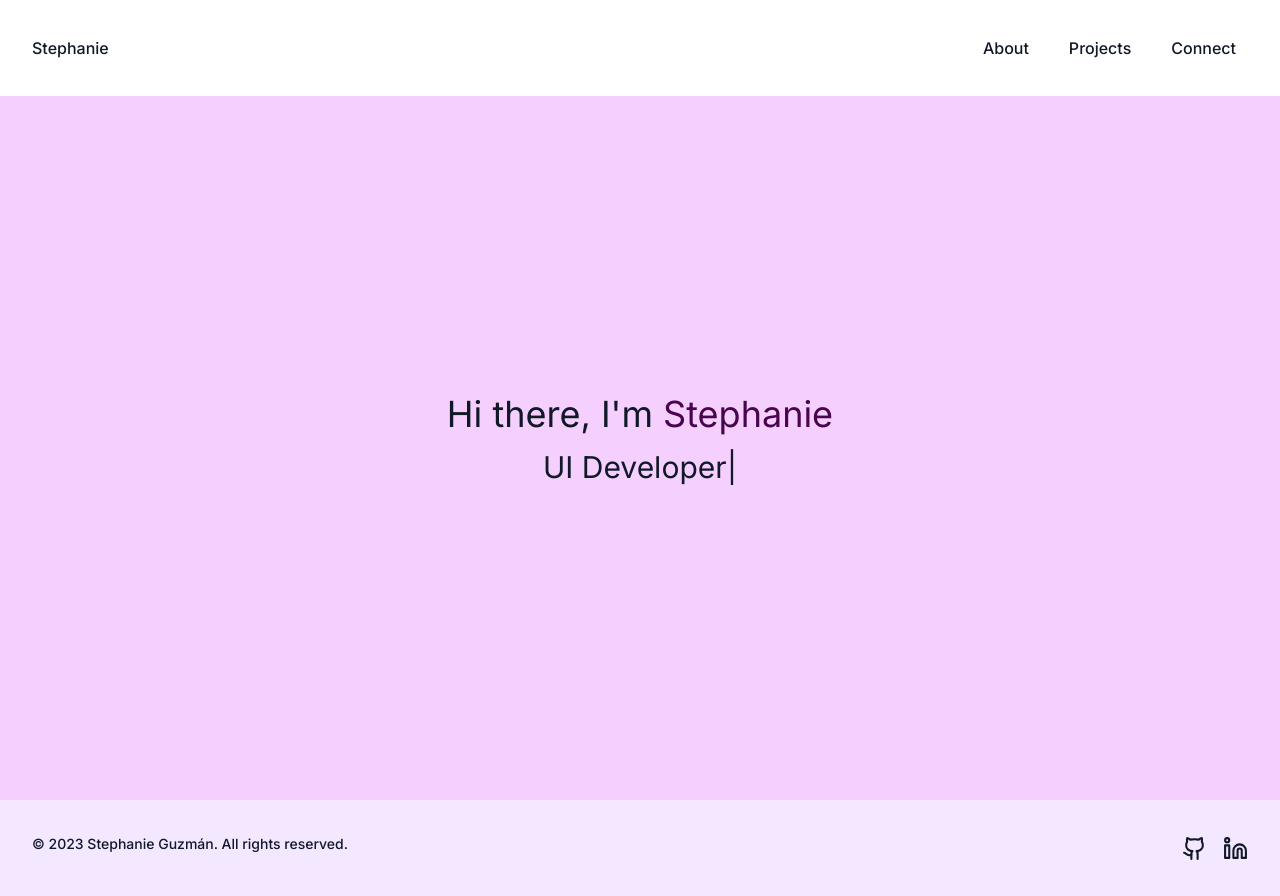
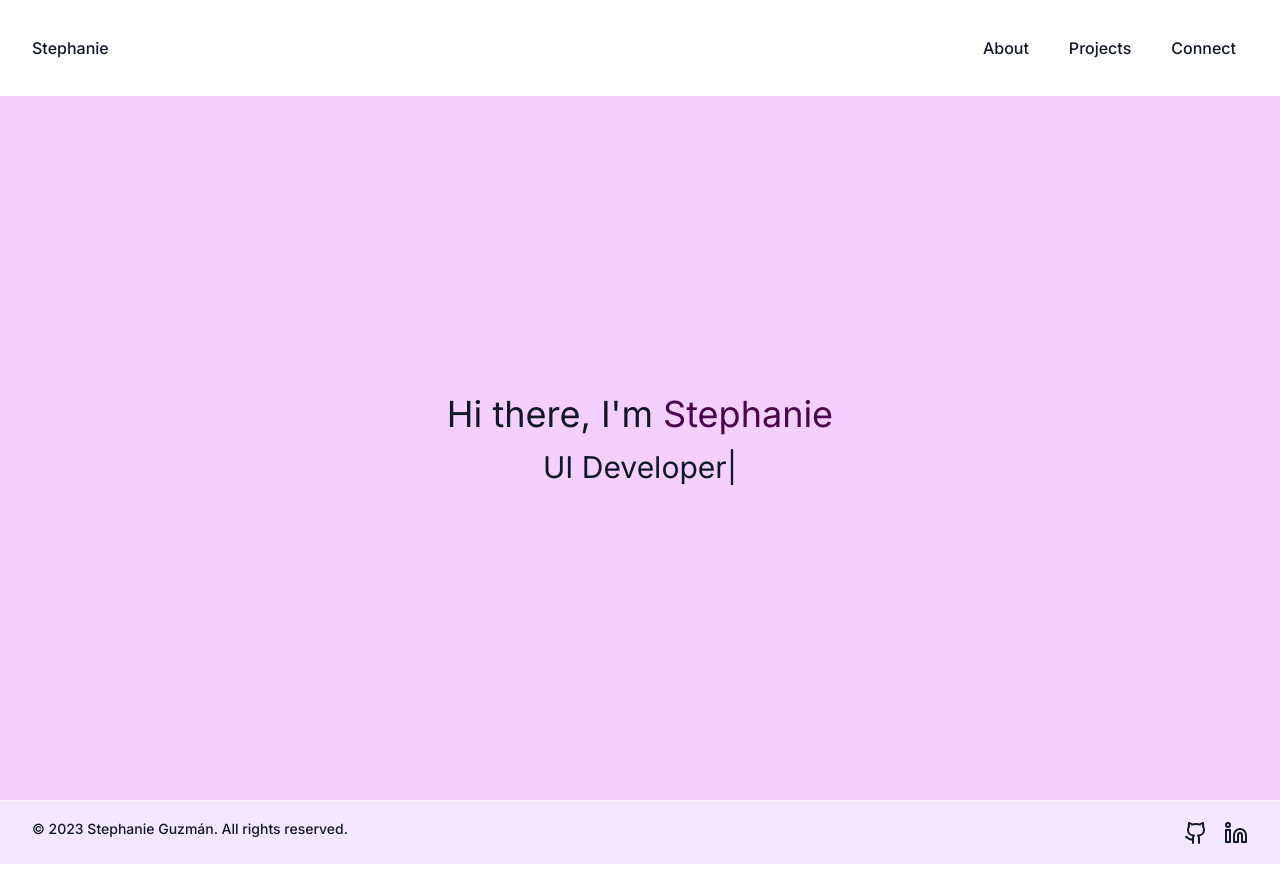
Before and after one commit to stephanieguzm/portfolio, a Next.js app: page / in a window 1280 px wide. After the commit the page ends 864 px from the top, so only its background shows below. Built offline with nearby package versions, Linux system fonts and the light colour scheme.

Commit message:
feat: remove react-icons and add svgs

```diff
--- a/src/components/footer/page.tsx
+++ b/src/components/footer/page.tsx
@@ -1,28 +1,34 @@
-import { LuGithub, LuLinkedin } from "react-icons/lu"
 import { COPYRIGHT , PROFILE_GITHUB, PROFILE_LINKEDIN} from "@lib/constants"
+import Image from "next/image"
 
 const DATE : Date = new Date()
 const YEAR : number = DATE.getUTCFullYear()
 
 const Footer = () => {
   return (
-    <footer id={"footer"} className={"mx-auto flex h-[12vh] w-full items-center justify-center bg-purple-100 px-4 text-center text-gray-900 md:px-8"}>
+    <footer id={"footer"} className={"relative mx-auto flex h-[8vh] w-full items-center justify-center bg-purple-100 px-4 text-center text-gray-900 md:px-8 border-t border-gray-100"}>
       <div className={"flex w-full max-w-3xl flex-col items-center justify-center space-y-4 md:max-w-7xl md:flex-row md:justify-between md:space-y-0"}>
         <div>
           <p className={"mb-2 text-sm font-medium leading-6 text-gray-900"}>&#169; {YEAR} {COPYRIGHT}. All rights reserved.</p>
         </div>
-        <div className={"flex flex-row space-x-4"}>
+        <div className={"flex flex-row space-x-4 text-gray-900"}>
           <a href={PROFILE_GITHUB} target='_blank' rel='noreferrer'>
-            <LuGithub
-              size={25}
+            <Image
+              src={"/images/site/github.svg"}
+              alt={"GitHub icon"}
+              width={24}
+              height={24}
               className={"transition-transform duration-500 ease-in-out md:hover:-translate-y-1"}
             />
           </a>
           <a href={PROFILE_LINKEDIN} target='_blank' rel='noreferrer'>
-            <LuLinkedin
-              size={25}
+              <Image
+              src={"/images/site/linkedin.svg"}
+              alt={"LinkedIn icon"}
+              width={24}
+              height={24}
               className={"transition-transform duration-500 ease-in-out md:hover:-translate-y-1"}
-              />
+            />
           </a>
         </div>
       </div>
```
